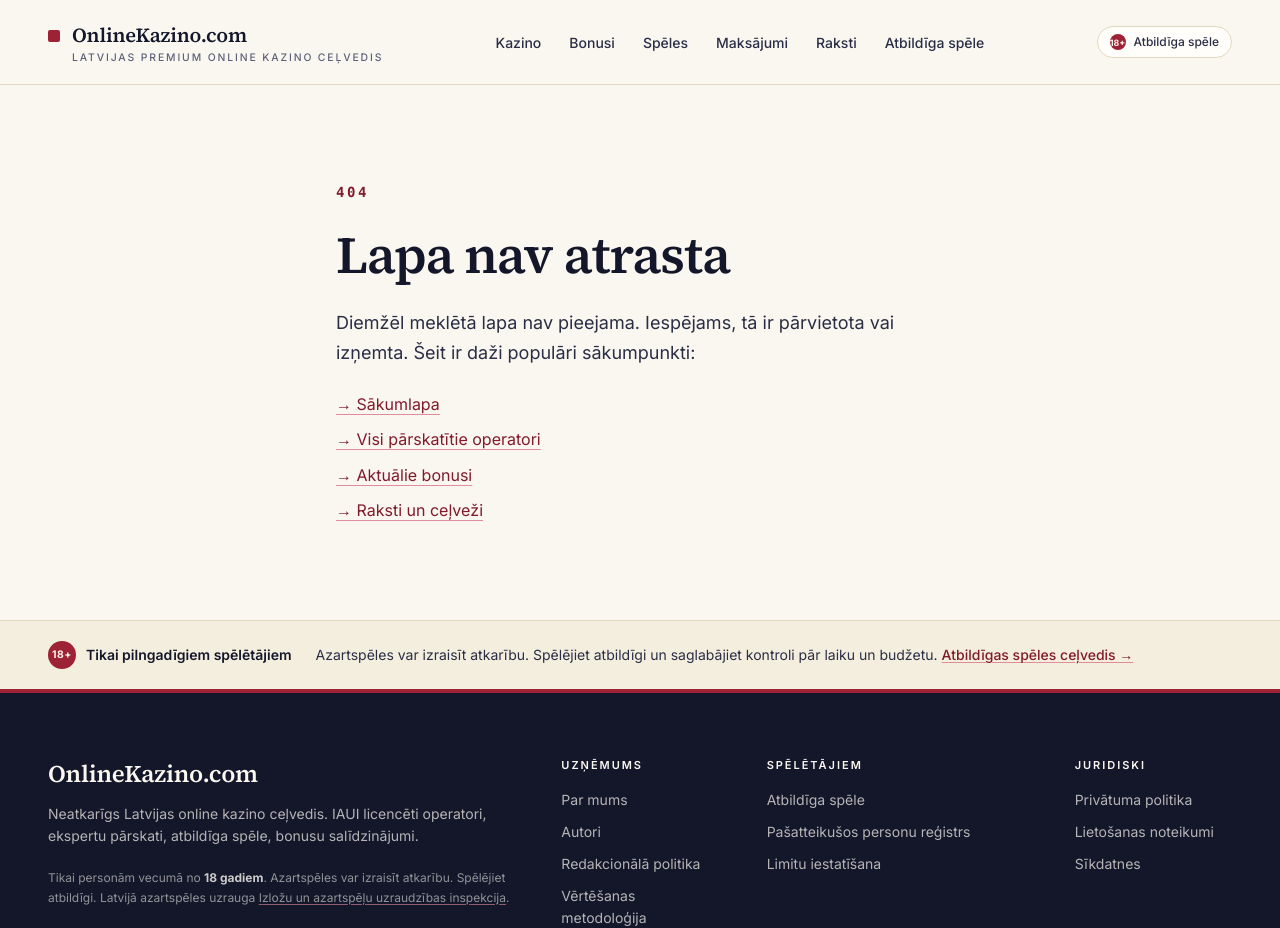
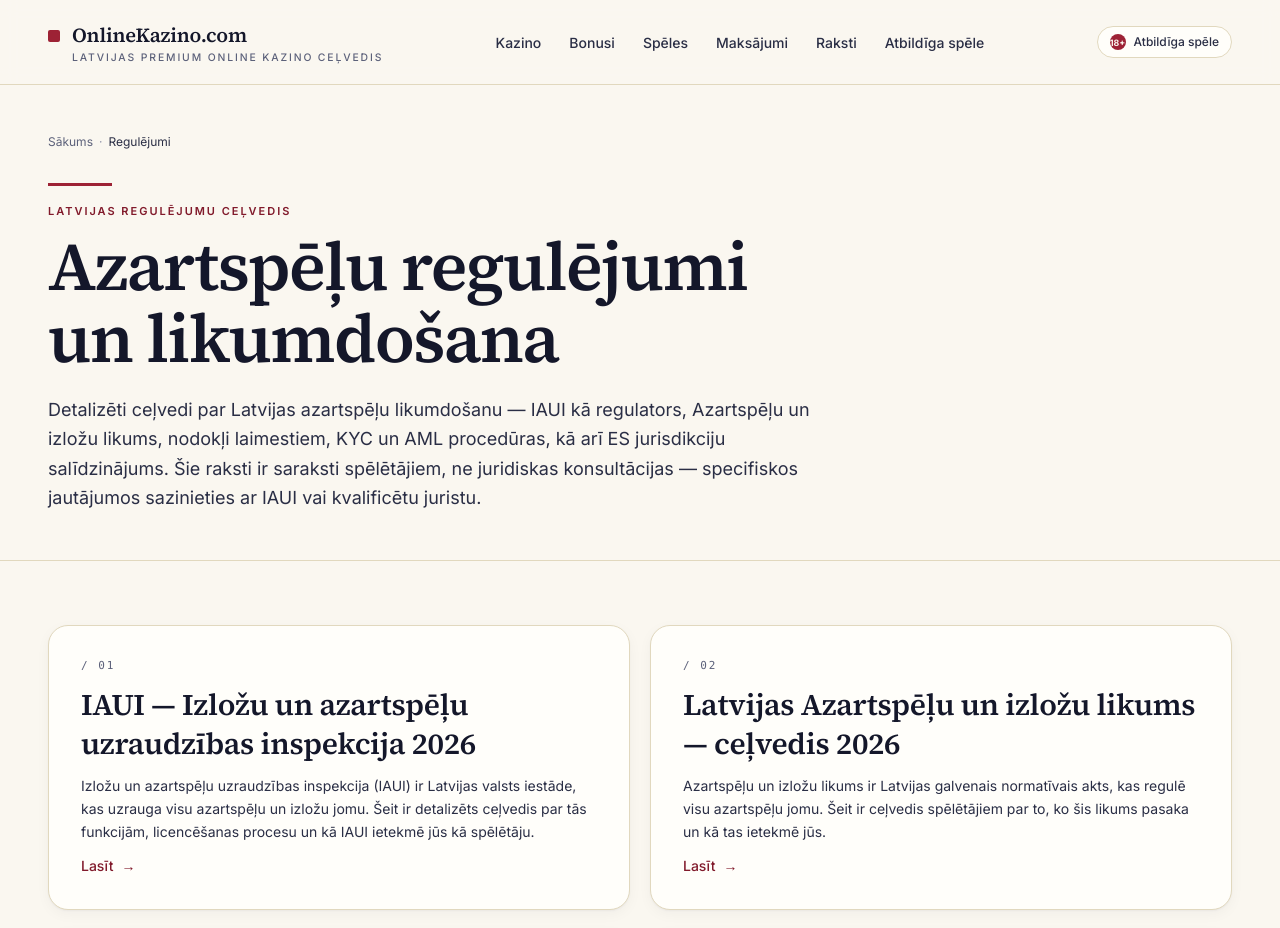
Before and after one commit to ims-2025/onlinekazino, a Next.js app: page /regulejumi in a window 1280 px wide. Before the commit this address had no page. Shown: the top 928 px of the page. Built offline with nearby package versions, Linux system fonts and the light colour scheme.

Commit message:
Create page.tsx

```diff
--- /dev/null
+++ b/app/regulejumi/page.tsx
@@ -0,0 +1,90 @@
+import Link from 'next/link';
+
+import { Breadcrumbs } from '@/components/Breadcrumbs';
+import { JsonLd } from '@/components/JsonLd';
+import { breadcrumbSchema, itemListSchema } from '@/lib/schema';
+import { buildMetadata, trimDescription } from '@/lib/seo';
+import { getAllRegulationPages } from '@/lib/regulations';
+
+export const metadata = buildMetadata({
+  title: 'Latvijas azartspēļu regulējumu ceļvedis 2026',
+  description: trimDescription(
+    'Latvijas azartspēļu regulējumu ceļvedis — IAUI, Azartspēļu likums, nodokļi laimestiem, KYC un AML procedūras, ES regulējumu salīdzinājums.',
+  ),
+  path: '/regulejumi/',
+  og: { eyebrow: 'Regulējumi' },
+});
+
+export default function RegulationsHubPage() {
+  const pages = getAllRegulationPages();
+
+  return (
+    <>
+      <JsonLd
+        data={[
+          breadcrumbSchema([
+            { name: 'Sākums', href: '/' },
+            { name: 'Regulējumi', href: '/regulejumi/' },
+          ]),
+          itemListSchema(
+            pages.map(({ slug, page }) => ({
+              name: page.title,
+              url: `/regulejumi/${slug}/`,
+            })),
+          ),
+        ]}
+      />
+
+      <section className="border-b border-line bg-paper">
+        <div className="mx-auto max-w-wrap px-4 pb-12 pt-8 lg:px-8 lg:pt-12">
+          <Breadcrumbs
+            items={[
+              { href: '/', label: 'Sākums' },
+              { href: '/regulejumi/', label: 'Regulējumi' },
+            ]}
+          />
+          <div className="mt-8 flag-rule pt-5 max-w-3xl">
+            <p className="eyebrow">Latvijas regulējumu ceļvedis</p>
+            <h1 className="mt-3 font-serif text-4xl font-semibold tracking-tightish text-ink md:text-6xl">
+              Azartspēļu regulējumi un likumdošana
+            </h1>
+            <p className="mt-5 text-lg leading-relaxed text-ink-soft">
+              Detalizēti ceļvedi par Latvijas azartspēļu likumdošanu — IAUI
+              kā regulators, Azartspēļu un izložu likums, nodokļi laimestiem,
+              KYC un AML procedūras, kā arī ES jurisdikciju salīdzinājums.
+              Šie raksti ir saraksti spēlētājiem, ne juridiskas konsultācijas
+              — specifiskos jautājumos sazinieties ar IAUI vai kvalificētu
+              juristu.
+            </p>
+          </div>
+        </div>
+      </section>
+
+      <section className="mx-auto max-w-wrap px-4 py-12 lg:px-8 lg:py-16">
+        <div className="grid gap-5 md:grid-cols-2">
+          {pages.map(({ slug, page }, i) => (
+            <Link
+              key={slug}
+              href={`/regulejumi/${slug}/`}
+              className="group flex flex-col gap-3 rounded-2xl border border-line bg-bone p-7 shadow-soft transition hover:border-carmine-200 hover:shadow-lift md:p-8"
+            >
+              <span className="font-mono text-2xs uppercase tracking-widest2 text-ink-mute">
+                / {String(i + 1).padStart(2, '0')}
+              </span>
+              <h2 className="font-serif text-2xl font-semibold leading-snug tracking-tightish text-ink group-hover:text-carmine-700 md:text-3xl">
+                {page.title}
+              </h2>
+              <p className="text-sm leading-relaxed text-ink-soft line-clamp-4">
+                {page.lede}
+              </p>
+              <span className="mt-auto inline-flex items-center gap-2 text-sm font-medium text-carmine-600">
+                Lasīt
+                <span aria-hidden>→</span>
+              </span>
+            </Link>
+          ))}
+        </div>
+      </section>
+    </>
+  );
+}
```
